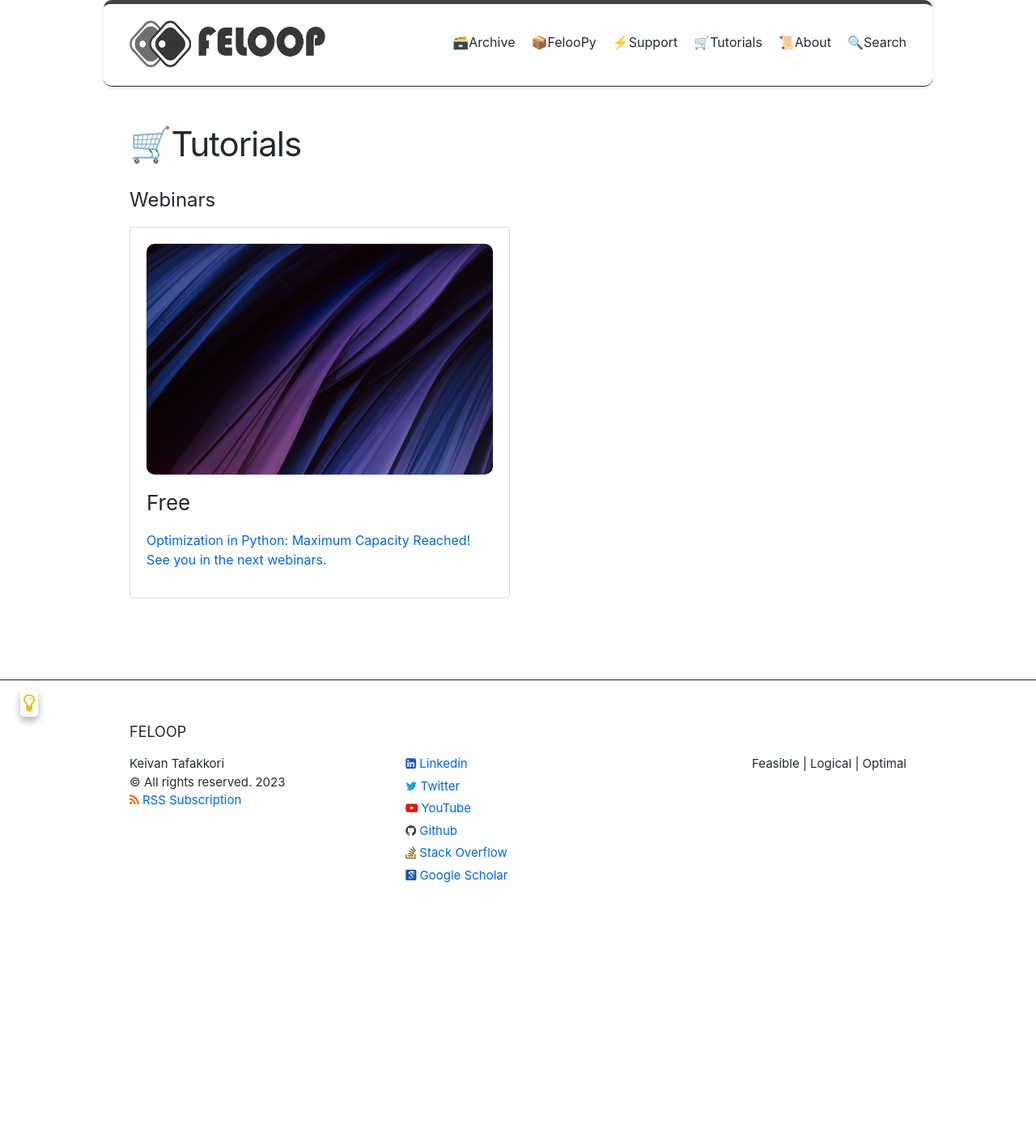
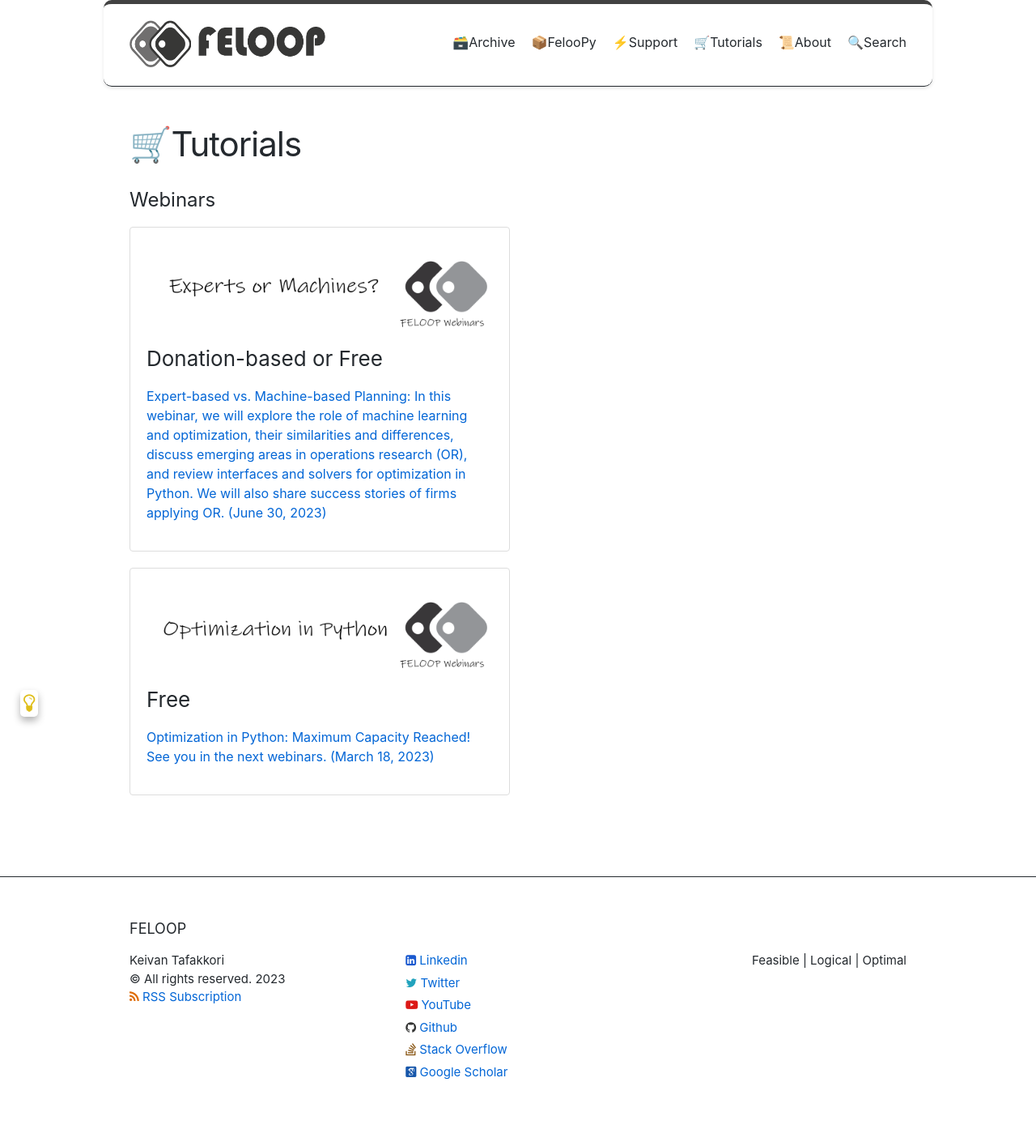
Before and after one commit to ktafakkori/ktafakkori.github.io, a Jekyll site: the page built from Tutorials.markdown, in a window 1280 px wide. Shown: the whole page at 81% size. Built offline with Jekyll 4.4.1, drawn with Linux system fonts in a browser that asks for light colours; some web fonts are replaced; before the commit the page ends 1172 px from its top, so only the background shows below that.

Commit message:
added webinar.

```diff
--- a/Tutorials.markdown
+++ b/Tutorials.markdown
@@ -8,11 +8,21 @@
 
 <div class="tutorials-container">
   <div class="tutorial-box">
-    <a href="https://ktafakkori.github.io/">
-      <img src="/images/image-default.jpg" alt="Tutorial 1" class="tutorial-image">
-      <h3>Free</h3>
-      <p>Optimization in Python: Maximum Capacity Reached! See you in the next webinars.</p>
+    <a href="https://forms.gle/CZhnmJns15gHkD1f8">
+      <img src="/images/webinar2.png" alt="Tutorial 1" class="tutorial-image">
+      <h3>Donation-based or Free</h3>
+      <p>Expert-based vs. Machine-based Planning: In this webinar, we will explore the role of machine learning and optimization, their similarities and differences, discuss emerging areas in operations research (OR), and review interfaces and solvers for optimization in Python. We will also share success stories of firms applying OR. (June 30, 2023) </p>
     </a>
   </div>
-  <!-- Add more tutorial boxes here -->
+
+  <div class="tutorials-container">
+  <div class="tutorial-box">
+    <a href="https://ktafakkori.github.io/">
+      <img src="/images/webinar1.png" alt="Tutorial 1" class="tutorial-image">
+      <h3>Free</h3>
+      <p>Optimization in Python: Maximum Capacity Reached! See you in the next webinars. (March 18, 2023)</p>
+    </a>
+  </div>
+
+
 </div>
```
Also changed, not shown: images/webinar1.png (added), images/webinar2.png (added).
